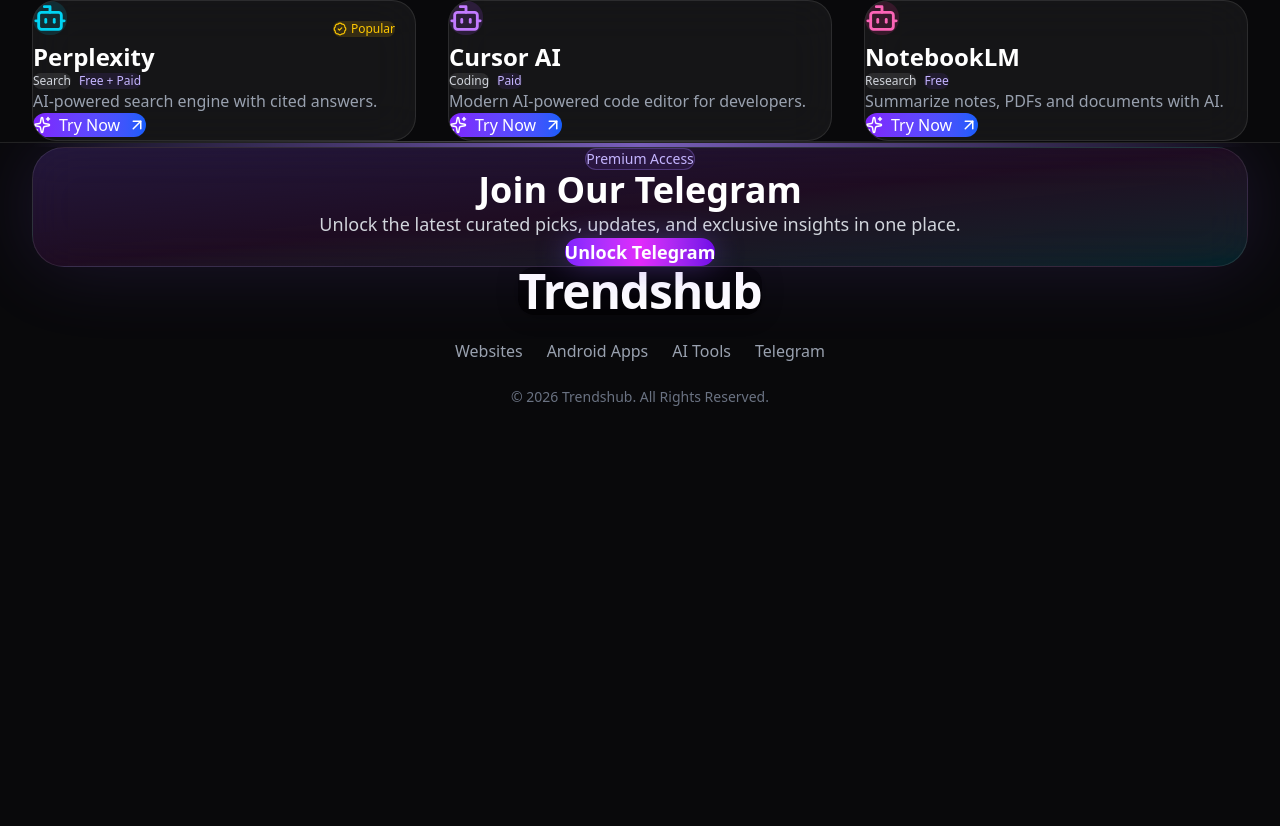
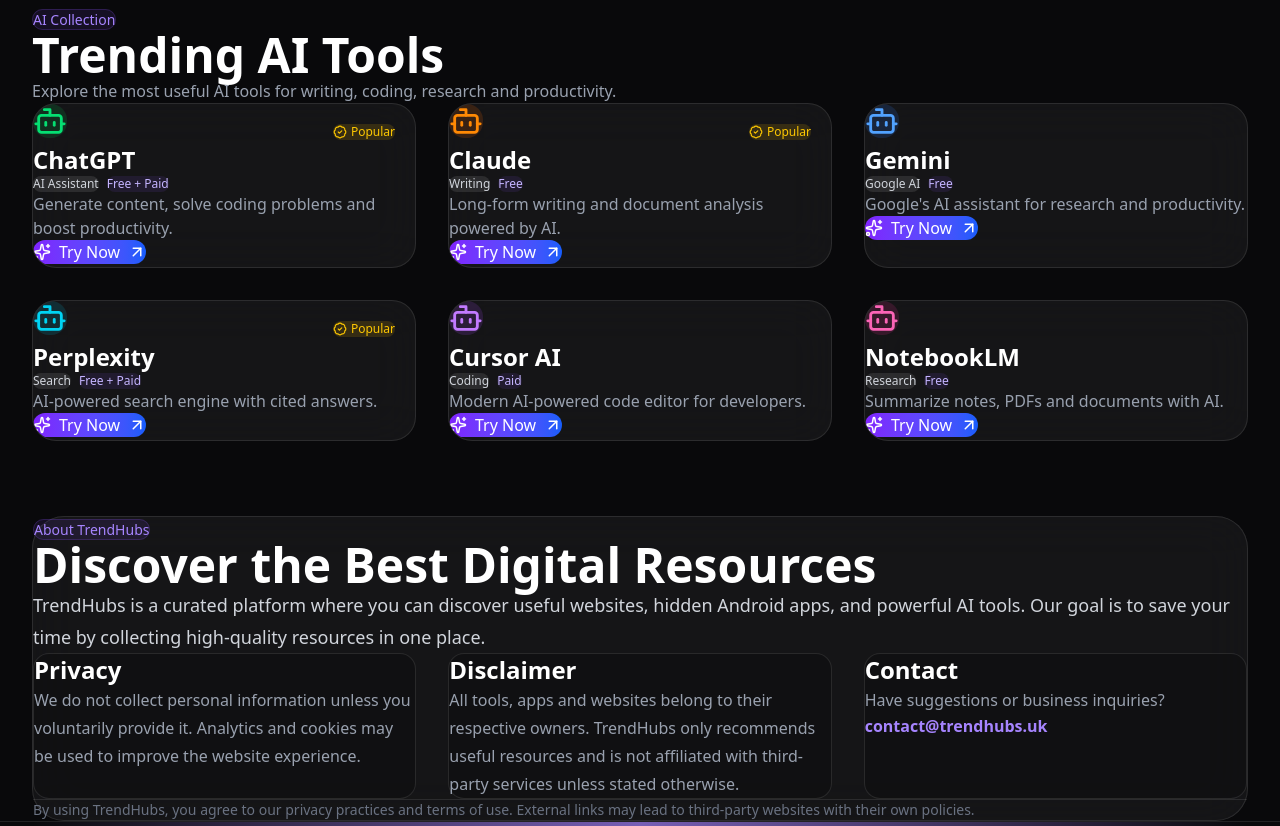
Before and after one commit to itabhi222/trendshub, a Next.js app: page / in a window 1280 px wide. Shown: the part 1694-2520 px from the top of the page. Before the commit the page ends 2101 px from the top, so only its background shows below. Built offline with nearby package versions, Linux system fonts and the light colour scheme.

Commit message:
Hero and Space correction

```diff
--- a/app/globals.css
+++ b/app/globals.css
@@ -22,3 +22,7 @@
   padding-left: 32px;
   padding-right: 32px;
 }
+
+section {
+  margin-top: 75px;
+}
--- a/app/page.tsx
+++ b/app/page.tsx
@@ -4,19 +4,36 @@
 import AndroidApps from "@/components/AndroidApps";
 import AITools from "@/components/AITools";
 import Footer from "@/components/Footer";
+import AboutSection from "@/components/AboutSection";
 
 export default function Home() {
   return (
     <>
       <Navbar />
 
-      <main className="space-y-32 pb-24">
-        <Hero />
-        <TrendingWebsites />
-        <AndroidApps />
-        <AITools />
-        <div className="mx-auto mt-12 h-px w-full max-w-5xl bg-gradient-to-r from-transparent via-white/25 to-transparent" />
-      </main>
+      <main className="pb-24">
+
+  <div className="mb-32">
+    <Hero />
+  </div>
+
+  <div className="mb-32">
+    <TrendingWebsites />
+  </div>
+
+  <div className="mb-32">
+    <AndroidApps />
+  </div>
+
+  <div className="mb-32">
+    <AITools />
+  </div>
+
+  <div className="mb-32">
+    <AboutSection />
+  </div>
+
+</main>
 
       <Footer />
     </>
--- /dev/null
+++ b/components/AboutSection.tsx
@@ -0,0 +1,91 @@
+"use client";
+
+import Link from "next/link";
+import { motion } from "framer-motion";
+
+export default function AboutSection() {
+  return (
+    <section
+      id="about"
+      className="py-36"
+    >
+      <div className="container">
+
+        <motion.div
+          initial={{ opacity: 0, y: 40 }}
+          whileInView={{ opacity: 1, y: 0 }}
+          viewport={{ once: true }}
+          className="rounded-[2rem] border border-white/10 bg-white/5 p-10 backdrop-blur-xl lg:p-14"
+        >
+
+          <span className="rounded-full border border-violet-500/20 bg-violet-500/10 px-4 py-2 text-sm text-violet-400">
+            About TrendHubs
+          </span>
+
+          <h2 className="mt-6 text-5xl font-black">
+            Discover the Best Digital Resources
+          </h2>
+
+          <p className="mt-6 text-lg leading-8 text-gray-300">
+            TrendHubs is a curated platform where you can discover useful
+            websites, hidden Android apps, and powerful AI tools. Our goal is
+            to save your time by collecting high-quality resources in one place.
+          </p>
+
+          <div className="mt-12 grid gap-8 md:grid-cols-3">
+
+            <div className="rounded-2xl border border-white/10 bg-black/20 p-6">
+              <h3 className="text-2xl font-bold">
+                Privacy
+              </h3>
+
+              <p className="mt-4 text-gray-400 leading-7">
+                We do not collect personal information unless you voluntarily
+                provide it. Analytics and cookies may be used to improve the
+                website experience.
+              </p>
+            </div>
+
+            <div className="rounded-2xl border border-white/10 bg-black/20 p-6">
+              <h3 className="text-2xl font-bold">
+                Disclaimer
+              </h3>
+
+              <p className="mt-4 text-gray-400 leading-7">
+                All tools, apps and websites belong to their respective owners.
+                TrendHubs only recommends useful resources and is not affiliated
+                with third-party services unless stated otherwise.
+              </p>
+            </div>
+
+            <div className="rounded-2xl border border-white/10 bg-black/20 p-6">
+              <h3 className="text-2xl font-bold">
+                Contact
+              </h3>
+
+              <p className="mt-4 text-gray-400 leading-7">
+                Have suggestions or business inquiries?
+              </p>
+
+              <a
+                href="mailto:contact@trendhubs.uk"
+                className="mt-4 inline-block font-semibold text-violet-400 hover:underline"
+              >
+                contact@trendhubs.uk
+              </a>
+            </div>
+
+          </div>
+
+          <div className="mt-10 border-t border-white/10 pt-8 text-sm text-gray-500">
+            By using TrendHubs, you agree to our privacy practices and terms of
+            use. External links may lead to third-party websites with their own
+            policies.
+          </div>
+
+        </motion.div>
+
+      </div>
+    </section>
+  );
+}
```
